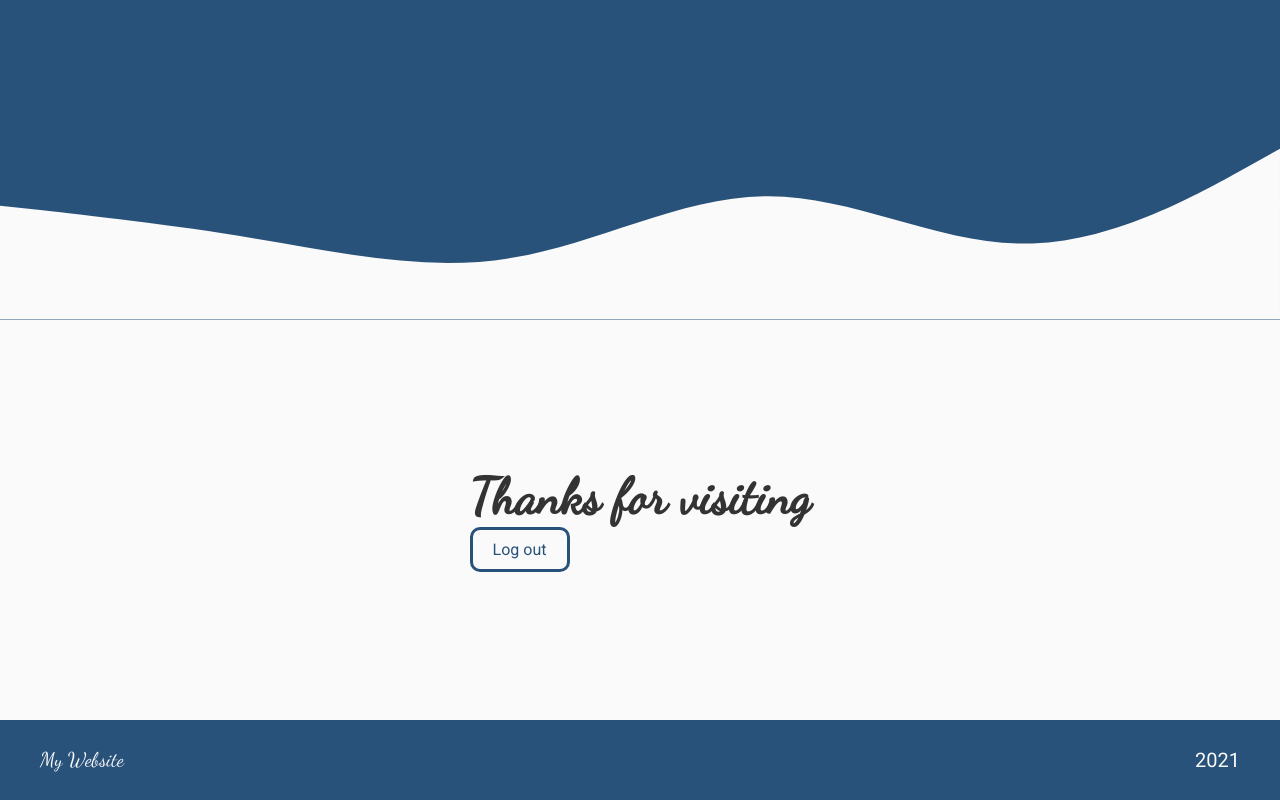
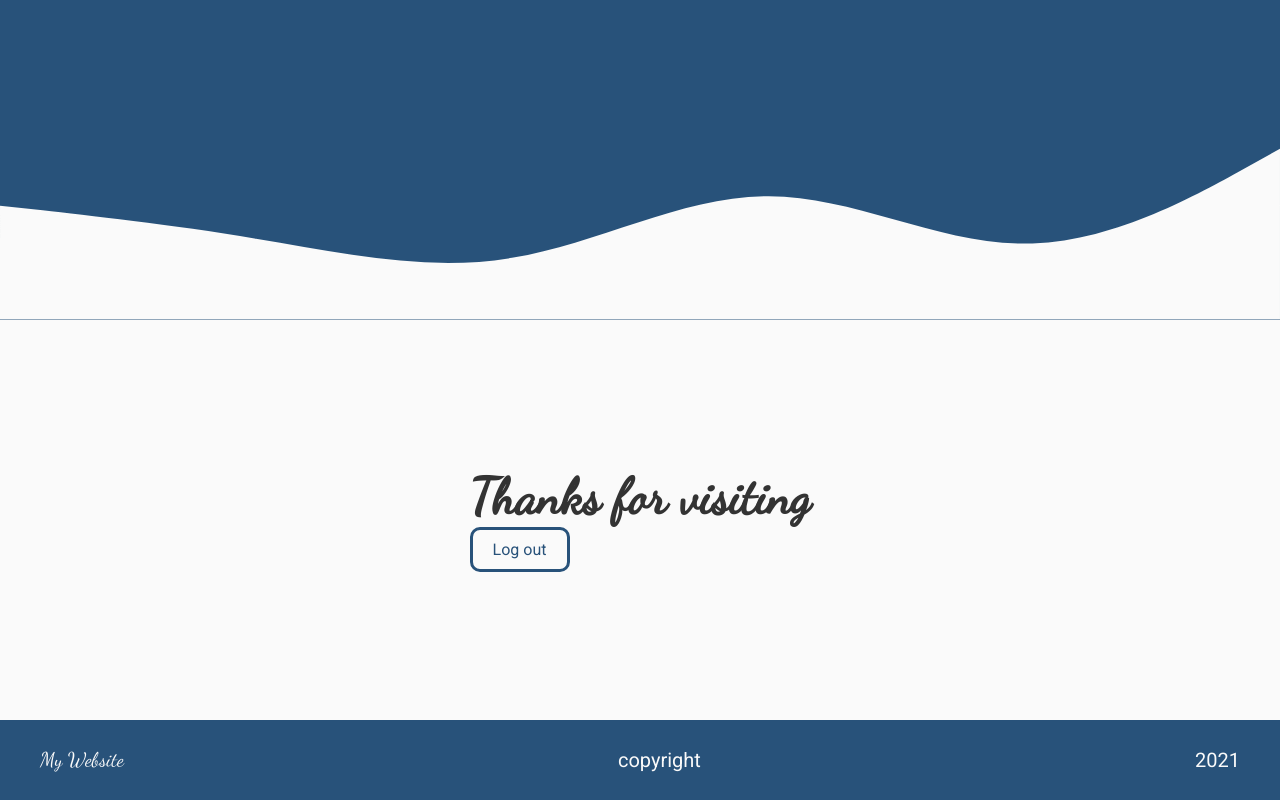
Before and after one commit to charlottefrance/nology-coursework1, a plain HTML site: page sandbox/sass-bem/index.html in a window 1280 px wide. Shown: the part 1129-1929 px from the top of the page. Drawn offline with Linux system fonts and the light colour scheme.

Commit message:
Add files via upload

```diff
--- a/sandbox/sass-bem/_components.scss
+++ b/sandbox/sass-bem/_components.scss
@@ -11,7 +11,7 @@
   font-family: $font-display;
   font-size: 20px;
   color: $color-white;
-  }
+}
 
 .year {
   font-sizE: 20px;
@@ -80,6 +80,11 @@
     vertical-align: top;
   }
 
+  .bottom-copyright {
+    color: $color-white;
+    font-size: 20px;
+  }
+
   .ending {
     text-align: center;
 
--- a/sandbox/sass-bem/index.html
+++ b/sandbox/sass-bem/index.html
@@ -51,6 +51,7 @@
 
     <nav class="footer">
        <a href="#" class="bottom-logo">My Website</a>
+       <a href="#" class="bottom-copyright">copyright</a>
        <a href="#" class="year">2021</a>
      </nav>
 </body>
```
Also changed, not shown: sandbox/sass-bem/main.css.
